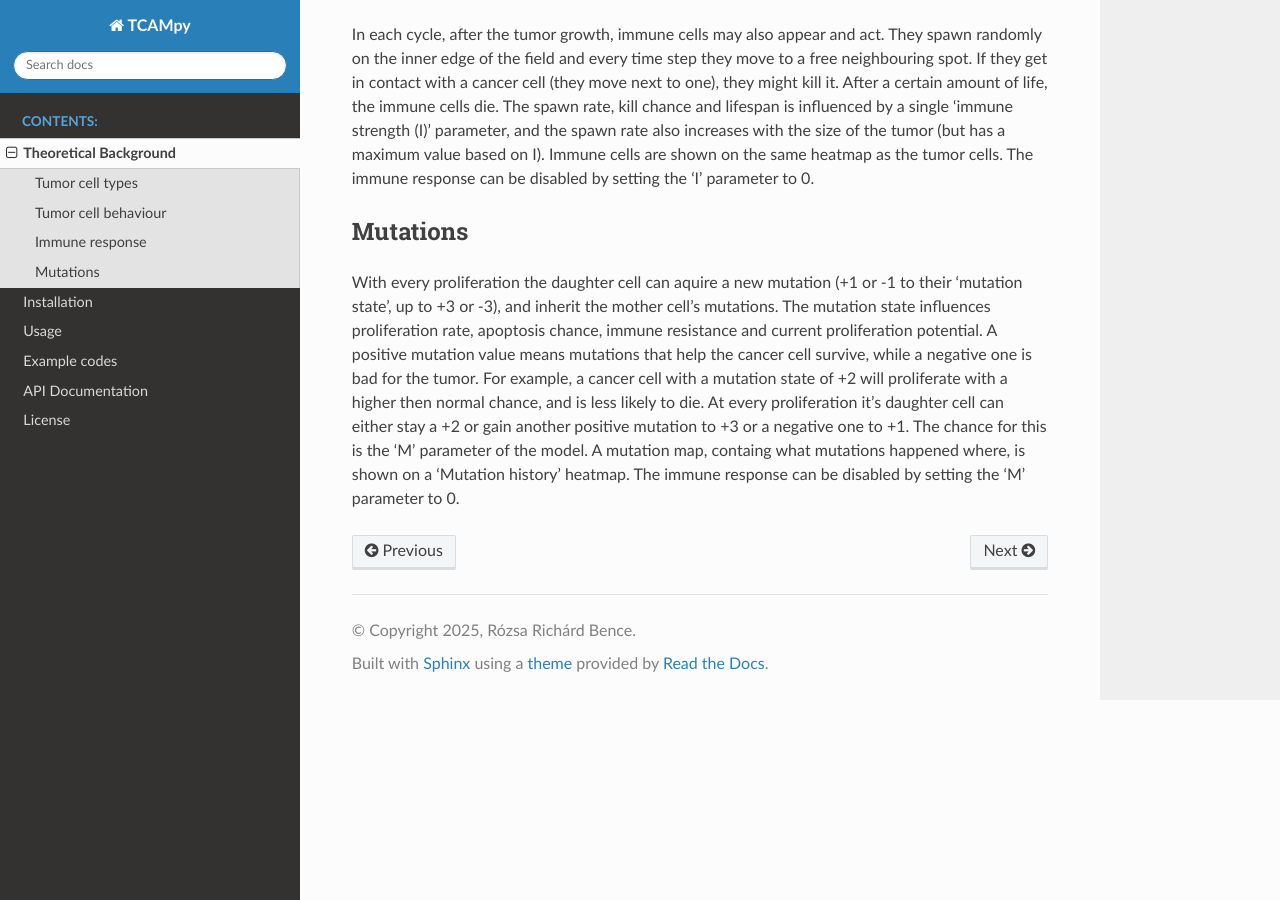
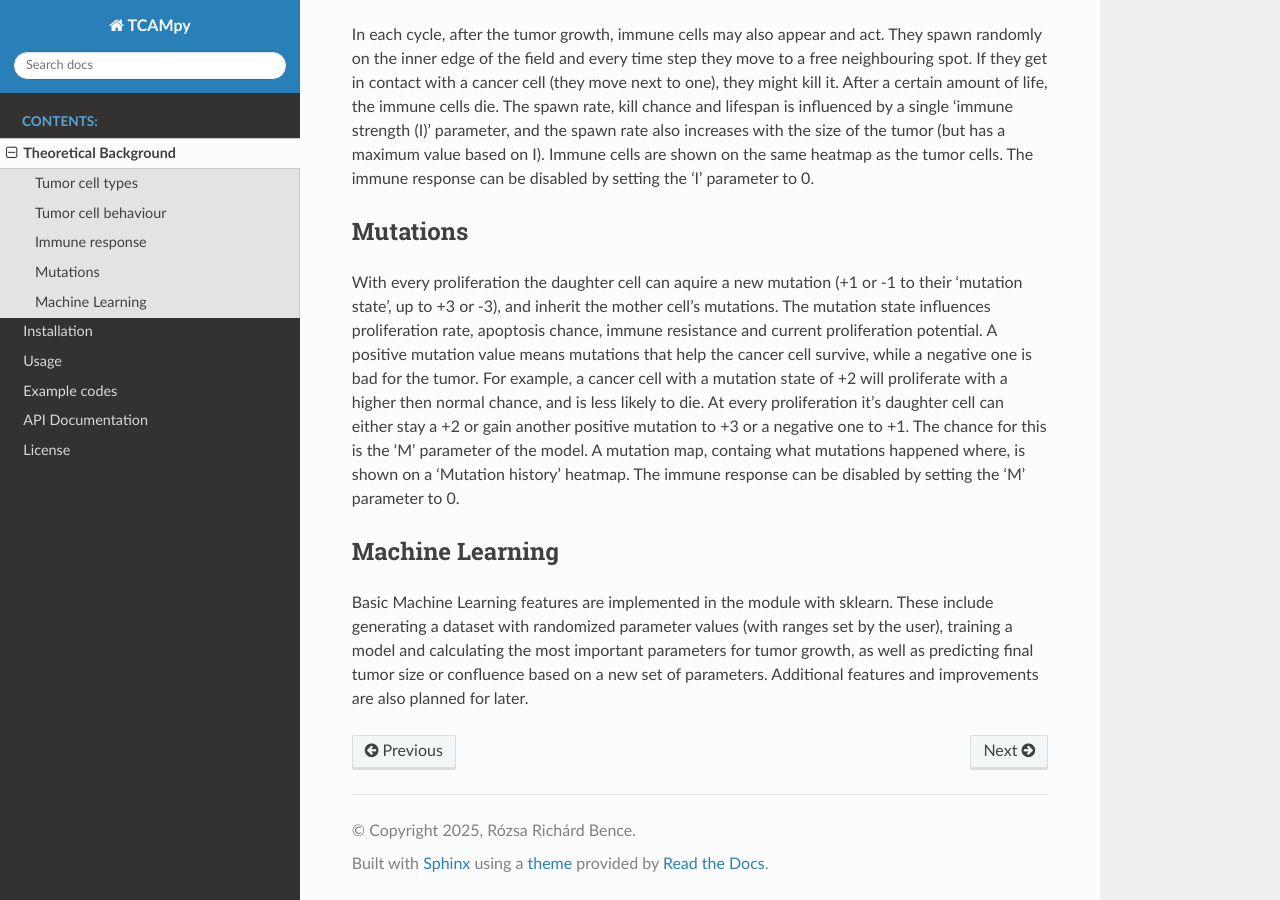
Before and after one commit to Fetasalyt/TCAMpy, a Sphinx documentation site: the page built from docs/Background.rst, in a window 1280 px wide and 900 px high, scrolled down 1073 px. Built offline with Sphinx 7.4.7 and the Read the Docs theme 3.1.0, drawn with Linux system fonts in a browser that asks for light colours.

Commit message:
Update Background.rst with ML

```diff
--- a/docs/Background.rst
+++ b/docs/Background.rst
@@ -39,3 +39,9 @@ Mutations
 With every proliferation the daughter cell can aquire a new mutation (+1 or -1 to their 'mutation state', up to +3 or -3), and inherit the mother cell's mutations. The mutation state influences proliferation rate, apoptosis chance, immune resistance and current proliferation potential.
 A positive mutation value means mutations that help the cancer cell survive, while a negative one is bad for the tumor. For example, a cancer cell with a mutation state of +2 will proliferate with a higher then normal chance, and is less likely to die. At every proliferation it's daughter cell
 can either stay a +2 or gain another positive mutation to +3 or a negative one to +1. The chance for this is the 'M' parameter of the model. A mutation map, containg what mutations happened where, is shown on a 'Mutation history' heatmap. The immune response can be disabled by setting the 'M' parameter to 0.
+
+Machine Learning
+----------------
+
+Basic Machine Learning features are implemented in the module with sklearn. These include generating a dataset with randomized parameter values (with ranges set by the user), training a model and calculating the most important parameters for tumor growth,
+as well as predicting final tumor size or confluence based on a new set of parameters. Additional features and improvements are also planned for later.
```
